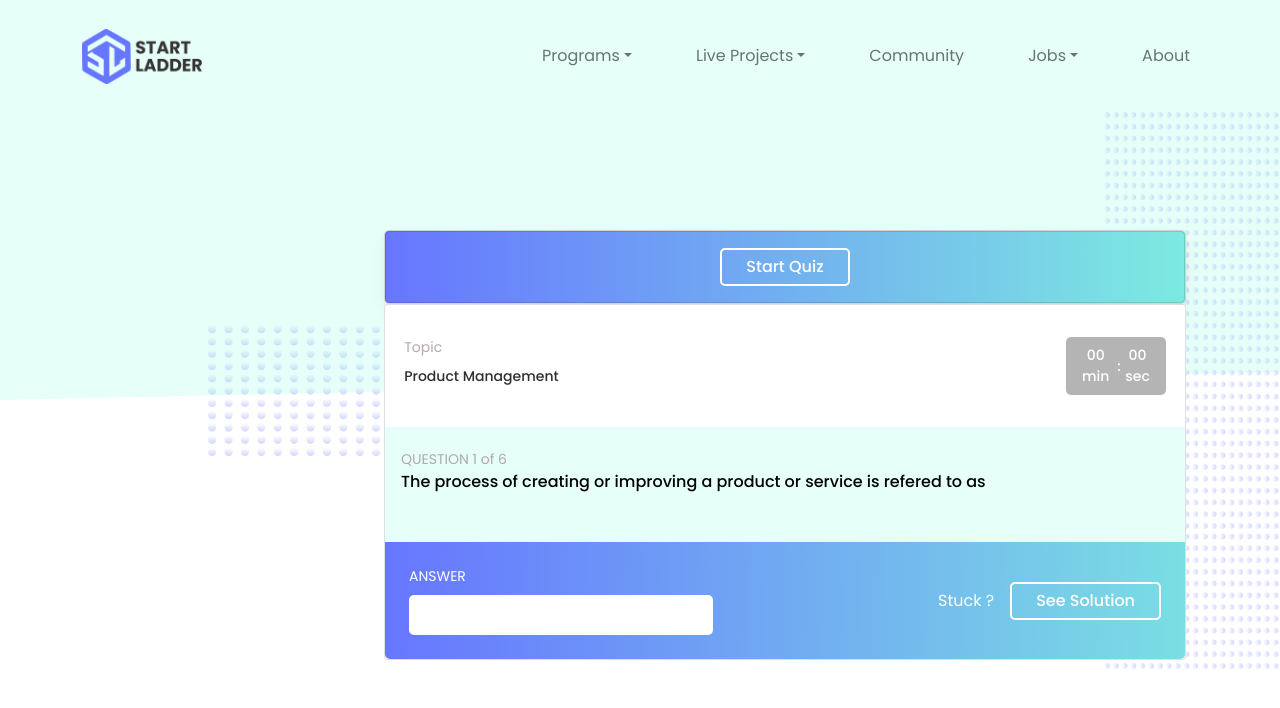
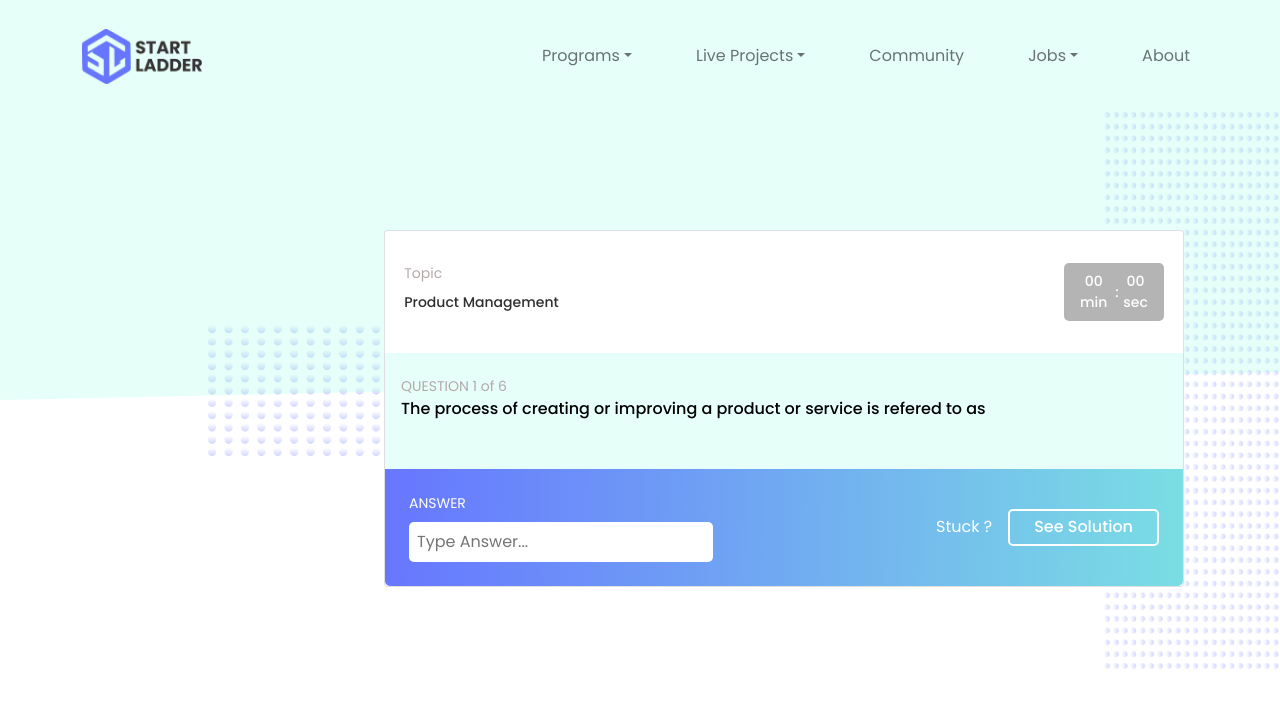
Before and after one commit to vivek9142/quiz_app, a React (Create React App) app: page / in a window 1280 px wide. Shown: the top 708 px of the page. Built offline with nearby package versions, Linux system fonts and the light colour scheme.

Commit message:
added placeholder to quizcard question answer component

```diff
--- a/src/components/QuizCard/QuizCard.component.jsx
+++ b/src/components/QuizCard/QuizCard.component.jsx
@@ -5,7 +5,7 @@ import './QuizCard.styles.scss';
 const QuizCard = (props) => {
     return (
         <div className="quiz__card--container">
-            <QuizStart/>
+            {/* <QuizStart/> */}
             <QuizQuesCard/>
         </div>
     )
--- a/src/components/QuizQuesCard/QuizQuesCard_Ans/QuizQuesCard_Ans.component.jsx
+++ b/src/components/QuizQuesCard/QuizQuesCard_Ans/QuizQuesCard_Ans.component.jsx
@@ -8,7 +8,7 @@ const QuizQuesCard_Ans = props => {
                 <div className="QuizQuesCard_Ans--main--container">
                     <h3 className="QuizQuesCard_Ans--heading">Answer</h3>
                     <form className="QuizQuesCard_Ans--form">
-                        <input type="text" className="QuizQuesCard_Ans--form-input" />
+                        <input type="text" placeholder='Type Answer...' className="QuizQuesCard_Ans--form-input" />
                     </form>
                 </div>
 
```
